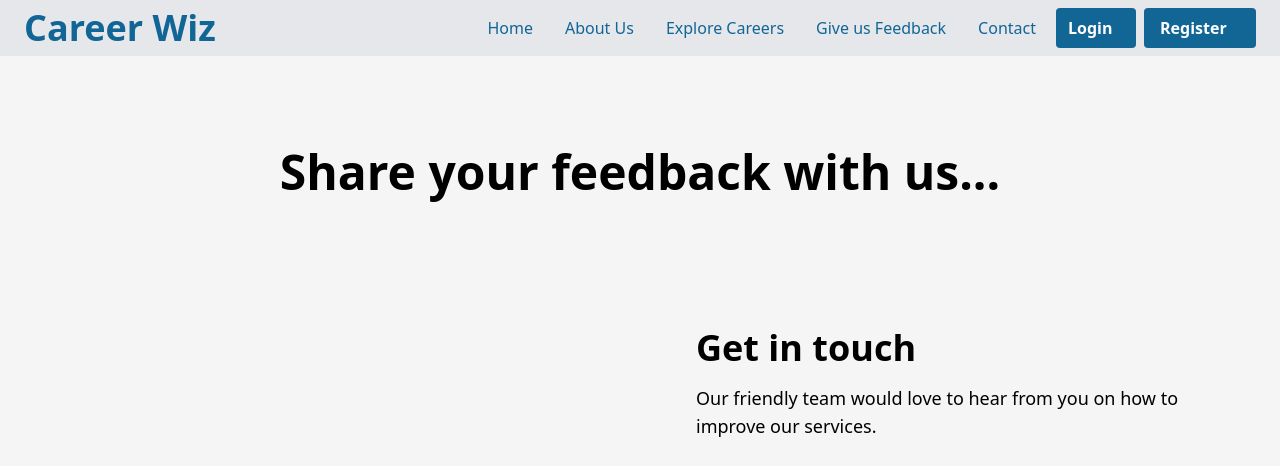
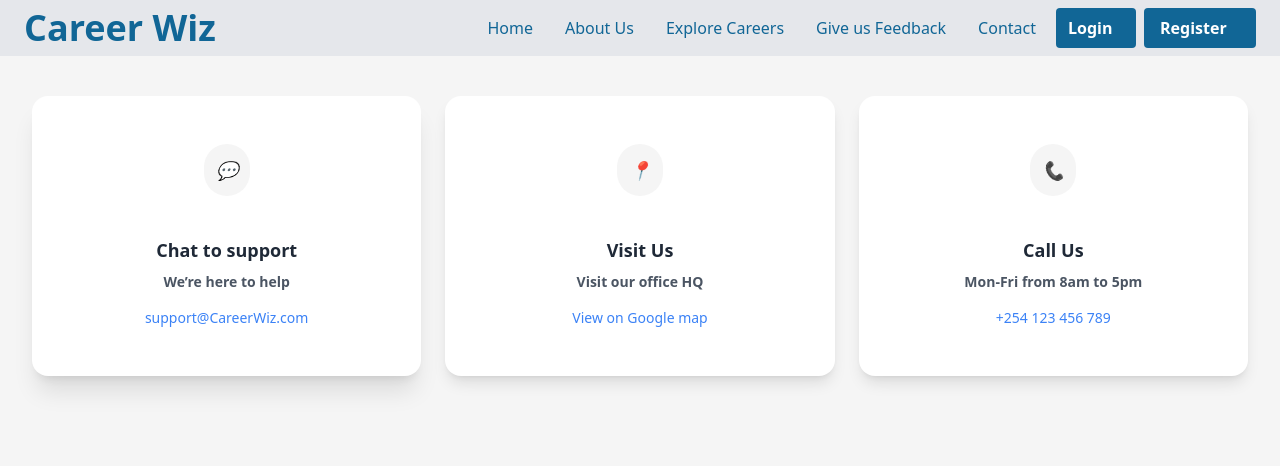
Before and after one commit to RivoltaAlpha/careerwiz-frontend, a React (Vite) app: page /feedback in a window 1280 px wide. Shown: the top 466 px of the page. Built offline with nearby package versions, Linux system fonts and the light colour scheme.

Commit message:
Enhance Feedback page layout with support, visit, and call sections for improved user interaction

```diff
--- a/src/pages/Feedback.tsx
+++ b/src/pages/Feedback.tsx
@@ -2,29 +2,75 @@ import Header from "../components/Header";
 
 export default function Feedback() {
     return (
-        <div className="bg-gray-100 text-black">
+        <div className="bg-gray-100 text-black ">
             <Header />
-            <div className="mx-auto max-w-7xl px-4 text-neutral-content-200">
-                {/* Hero Map */}
+            <div className="mx-auto max-w-7xl px-4 flex flex-col items-center justify-center">
+                <div className="grid grid-cols-1 md:grid-cols-2 lg:grid-cols-3 gap-6 max-w-7xl w-full px-4 py-10">
+                    {/* Chat to support */}
+                    <div className="bg-white shadow-xl rounded-2xl p-12 flex flex-col items-center text-center  transition-transform hover:scale-105">
+                        <div className="bg-gray-100 mb-10 rounded-full p-3">
+                        <i className="text-lg text-gray-600">💬</i>
+                        </div>
+                        <h3 className="text-lg font-bold text-gray-800 mb-2">
+                        Chat to support
+                        </h3>
+                        <p className="text-sm font-semibold text-gray-600 mb-4">We’re here to help</p>
+                        <a
+                        href="/contact"
+                        className="text-blue-500 text-sm font-medium"
+                        >
+                        support@CareerWiz.com
+                        </a>
+                    </div>
+
+                    {/* Visit Us */}
+                    <div className="bg-white shadow-lg rounded-2xl p-12 flex flex-col items-center text-center  transition-transform hover:scale-105">
+                        <div className="bg-gray-100 rounded-full p-3 mb-10">
+                        <i className="text-lg text-gray-600">📍</i>
+                        </div>
+                        <h3 className="text-lg font-bold text-gray-800 mb-2">Visit Us</h3>
+                        <p className="text-sm font-semibold text-gray-600 mb-4">
+                        Visit our office HQ
+                        </p>
+                        <a
+                        href="https://www.google.com/maps"
+                        target="_blank"
+                        rel="noopener noreferrer"
+                        className="text-blue-500 text-sm font-medium"
+                        >
+                        View on Google map
+                        </a>
+                    </div>
+
+                    {/* Call Us */}
+                    <div className="bg-white shadow-lg rounded-2xl p-12 flex flex-col items-center text-center  transition-transform hover:scale-105">
+                        <div className="bg-gray-100 rounded-full p-3 mb-10">
+                        <i className="text-lg text-gray-600">📞</i>
+                        </div>
+                        <h3 className="text-lg font-bold text-gray-800 mb-2">Call Us</h3>
+                        <p className="text-sm font-semibold text-gray-600 mb-4">
+                        Mon-Fri from 8am to 5pm
+                        </p>
+                        <a
+                        href="tel:+254123456789"
+                        className="text-blue-500 text-sm font-medium"
+                        >
+                        +254 123 456 789
+                        </a>
+                    </div>
+                </div>
+
                 <div className="flex flex-col space-y-8 pb-10 pt-12 md:pt-24">
                     <p className="text-center text-3xl font-bold content md:text-5xl md:leading-10">
                         Share your feedback with us...
                     </p>
                 </div>
-                <div className="mx-auto max-w-7xl py-12 md:py-24">
-                    <div className="grid items-center justify-items-center gap-x-4 gap-y-10 lg:grid-cols-2">
-                        <img
-                            alt="Contact us"
-                            className="lg:max-h-full sm: sm:block w-full rounded-lg object-cover lg:block"
-                            src="https://i.postimg.cc/G2wKbbZw/contact.png"
-                        />
-                        <div className="flex items-center justify-center">
+                <div className="flex items-center justify-center mb-10">
                             <div className="px-2 md:px-12">
-                                <p className="text-2xl font-bold text-base-content-100 md:text-4xl">Get in touch</p>
                                 <p className="mt-4 text-lg ">
                                     Our friendly team would love to hear from you on how to improve our services.
                                 </p>
-                                <form action="" className="mt-8 space-y-8 h-screen">
+                                <form action="" className="mt-8 space-y-8 h-full">
                                     <div className="grid w-full gap-y-4">
                                         <div className="grid w-full  items-center gap-1.5">
                                             <label
@@ -90,11 +136,7 @@ export default function Feedback() {
                                 </form>
                             </div>
                         </div>
-
-                    </div>
-                </div>
             </div>
-            <hr className="mt-6" />
         </div>
     );
 }
```
